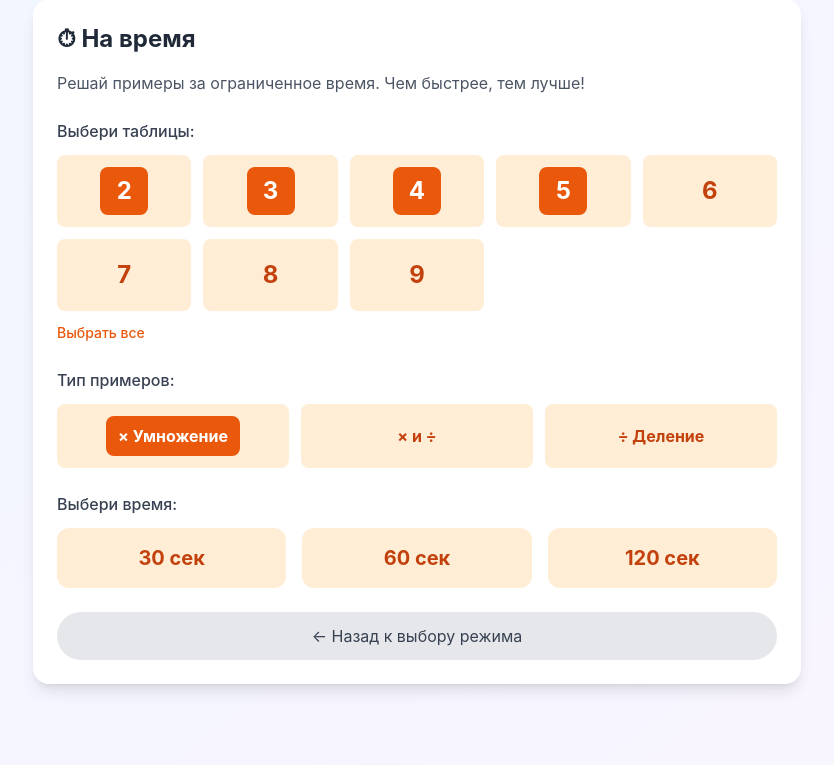
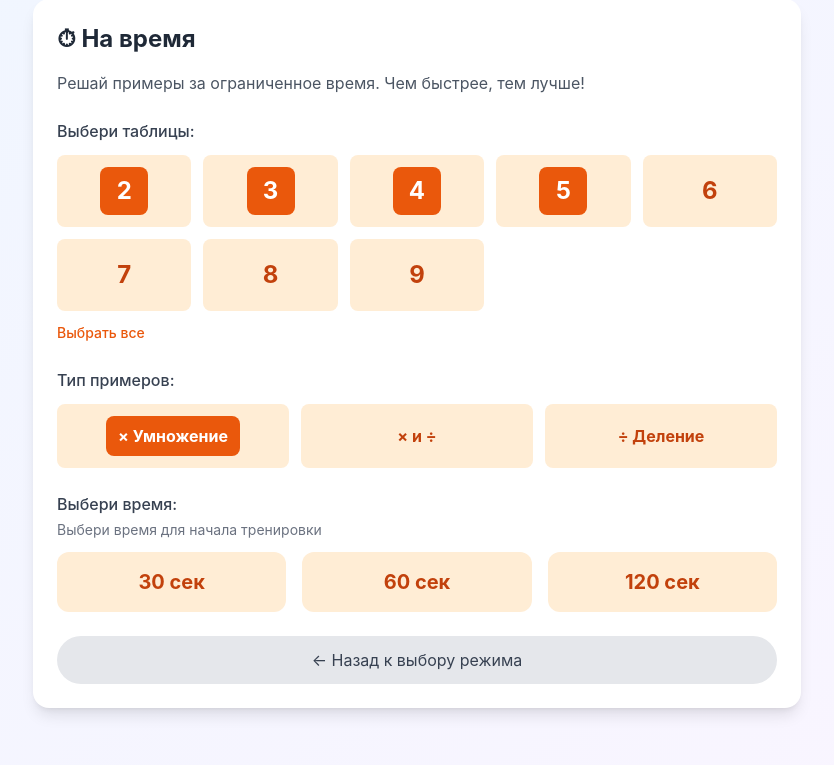
Before and after one commit to dmitryaiwin-cyber/SmartMathTrainer, a FastAPI app: page /train?mode=timed in a window 1280 px wide. Shown: the part 165-930 px from the top of the page, without its empty margins (223-1057 px from the left). Run offline with FastAPI, Linux system fonts and the light colour scheme; tables that the repository leaves empty hold one stand-in row (values such as "Sample post"); some libraries are stand-ins or nearby versions.

Commit message:
Добавлено пояснение над выбором времени в режиме на время

```diff
--- a/app/templates/training/index.html
+++ b/app/templates/training/index.html
@@ -163,7 +163,8 @@
             </div>
 
             <div class="mb-6">
-                <label class="block text-gray-700 font-medium mb-3">Выбери время:</label>
+                <label class="block text-gray-700 font-medium mb-1">Выбери время:</label>
+                <p class="text-gray-500 text-sm mb-3">Выбери время для начала тренировки</p>
                 <div class="grid grid-cols-3 gap-4">
                     <button onclick="startTimedMode(30)" class="bg-orange-100 text-orange-700 py-4 rounded-xl hover:bg-orange-200 transition font-bold text-xl">
                         30 сек
```
